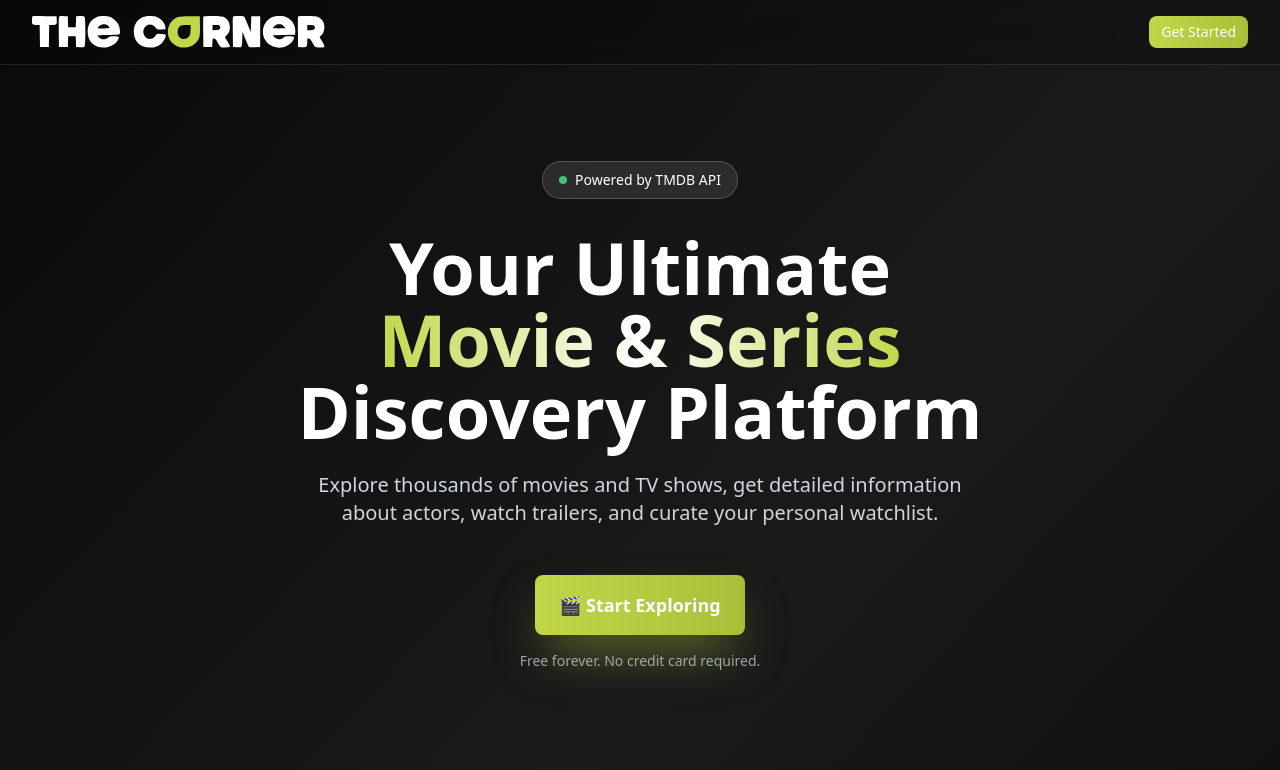
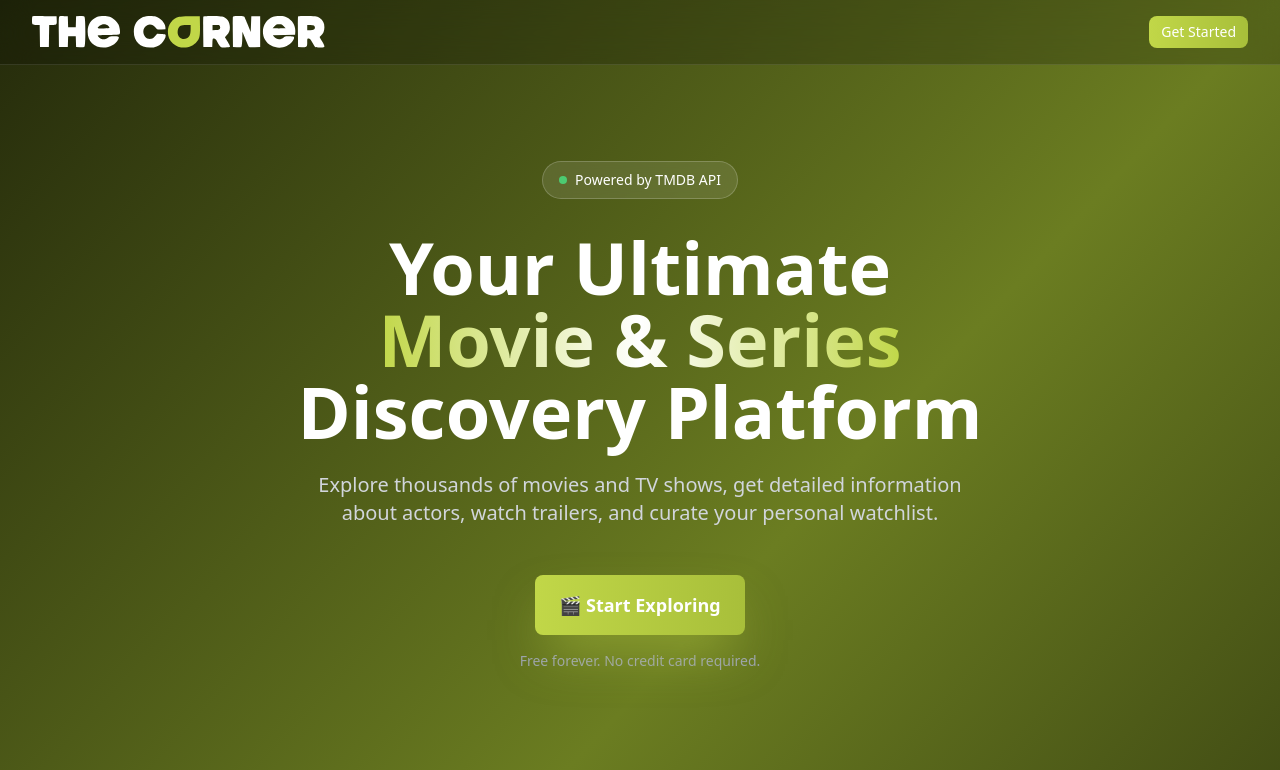
Before and after one commit to druedaro/sprint7-movie-app, a React (Vite) app: page / in a window 1280 px wide. Shown: the top 770 px of the page. Built offline with nearby package versions, Linux system fonts and the light colour scheme; no server answers.

Commit message:
Fix background gradient to use lime green theme consistently

```diff
--- a/src/components/templates/MediaListPage.tsx
+++ b/src/components/templates/MediaListPage.tsx
@@ -69,7 +69,7 @@ export default function MediaListPage<T extends MediaItem>({
     );
 
   return (
-    <div className="min-h-screen bg-gradient-to-br from-slate-900 via-purple-900 to-slate-900">
+    <div className="min-h-screen bg-gradient-app">
       <Navbar />
 
       <div className="container mx-auto px-4 pt-24 pb-8">
--- a/tailwind.config.js
+++ b/tailwind.config.js
@@ -54,7 +54,7 @@ export default {
         },
 
         '.bg-gradient-app': {
-          backgroundImage: 'linear-gradient(to bottom right, rgb(10 10 10), rgb(26 26 26), rgb(10 10 10))',
+          backgroundImage: 'linear-gradient(to bottom right, rgb(36 42 11), rgb(107 125 33), rgb(36 42 11))',
         },
 
         '.text-gradient-lime-white': {
```
Also changed, not shown: 1 other file (tests, documents, lock files or other folders).
